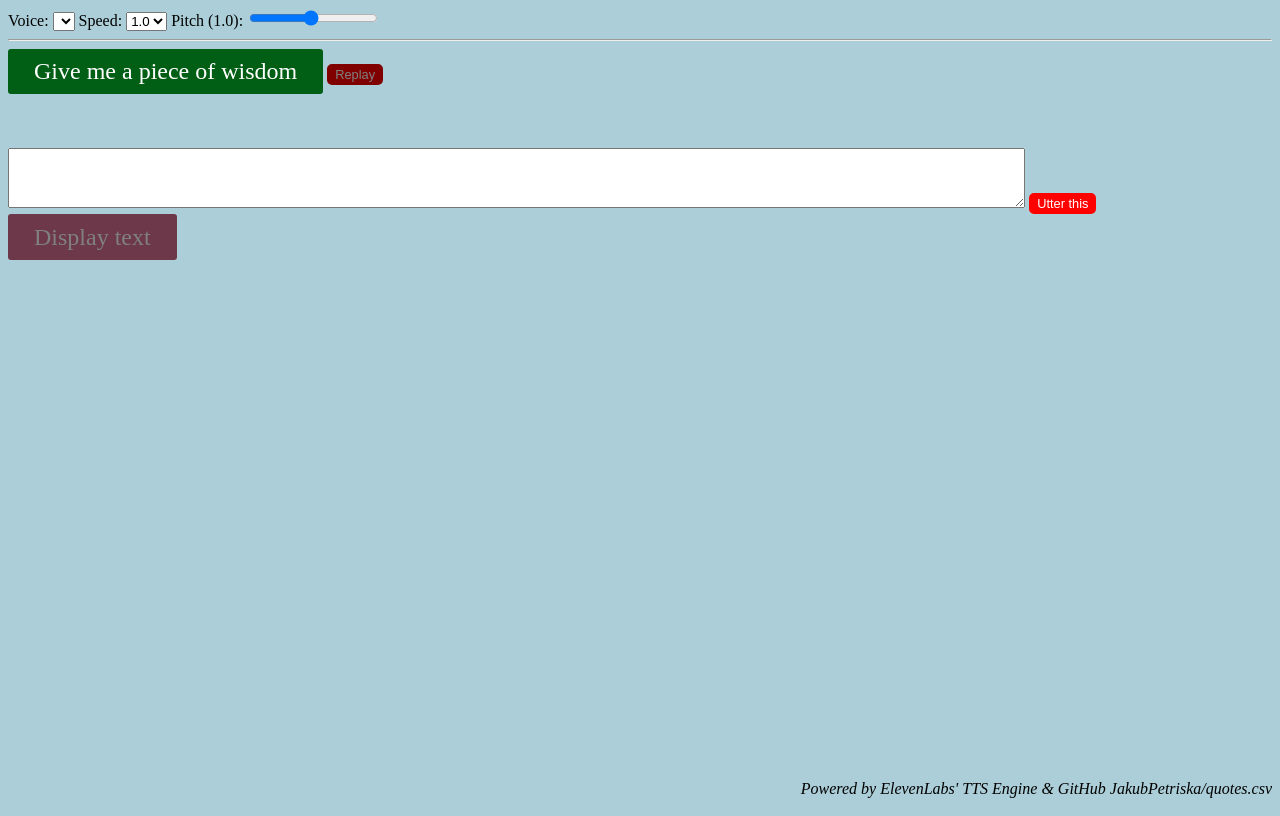
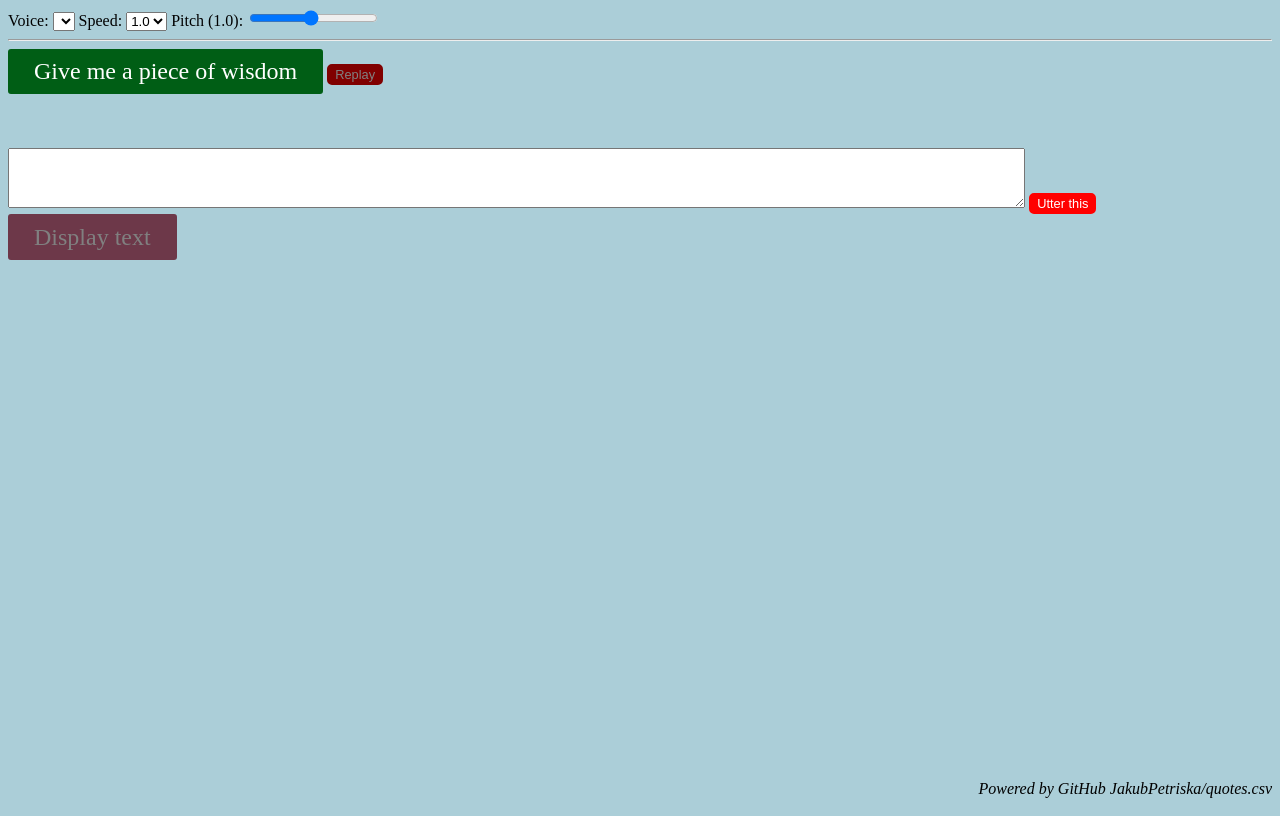
Before and after one commit to mmurak/cheerMeUp, a plain HTML site: page lite.html in a window 1280 px wide. Drawn offline with Linux system fonts and the light colour scheme.

Commit message:
Changed credit mesage

```diff
--- a/lite.html
+++ b/lite.html
@@ -38,7 +38,7 @@
 	<button id="displayText" class="btnFlatPink">Display text</button>
 
 	<footer>
-	Powered by ElevenLabs' TTS Engine & GitHub JakubPetriska/quotes.csv
+	Powered by GitHub JakubPetriska/quotes.csv
 	</footer>
 
 	</div>
```
